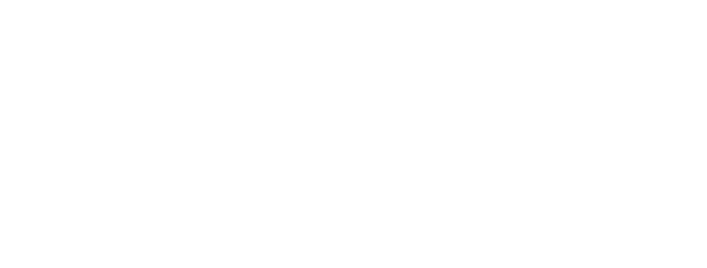
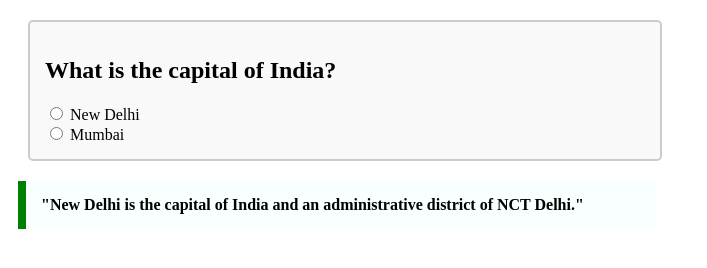
Before and after one commit to acciojob/trivia-SaiKiran93814, a website: page main.html in a window 1280 px wide. Shown: the whole page, without its empty margins (0-707 px from the left). Drawn offline with Linux system fonts and the light colour scheme.

Commit message:
created a submission

```diff
--- a/main.html
+++ b/main.html
@@ -4,6 +4,7 @@
 
 <head>
 	<link rel="stylesheet" href="styles.css">
+	<title>Trivia Quiz</title>
 </head>
 
 <body>
@@ -11,6 +12,23 @@
     <script type="text/javascript" src="./script.js">
 </script>
 
+    <div class="question-container">
+        <h2>What is the capital of India?</h2>
+        <form>
+            <label>
+                <input type="radio" name="capital" value="new-delhi"> New Delhi
+            </label><br>
+            <label>
+                <input type="radio" name="capital" value="mumbai"> Mumbai
+            </label>
+        </form>
+    </div>
+
+    <blockquote cite="https://en.wikipedia.org/wiki/New_Delhi">
+        "New Delhi is the capital of India and an administrative district of NCT Delhi."
+    </blockquote>
+
+
 </body>
 
 </html>
--- a/styles.css
+++ b/styles.css
@@ -1,2 +1,25 @@
 
 /* Your CSS Code here. */
+ <style>
+        body {
+            font-family: Arial, sans-serif;
+        }
+
+        .question-container {
+            max-width: 600px;
+            margin: 20px;
+            padding: 15px;
+            border: 2px solid #ccc;
+            border-radius: 5px;
+            background-color: #f9f9f9;
+        }
+
+        blockquote {
+            max-width: 600px;
+            margin: 10px;
+            padding: 15px;
+            border-left: 8px solid green;
+            background-color: #f8fffe;
+            font-weight: bold;
+        }
+    </style>
```
